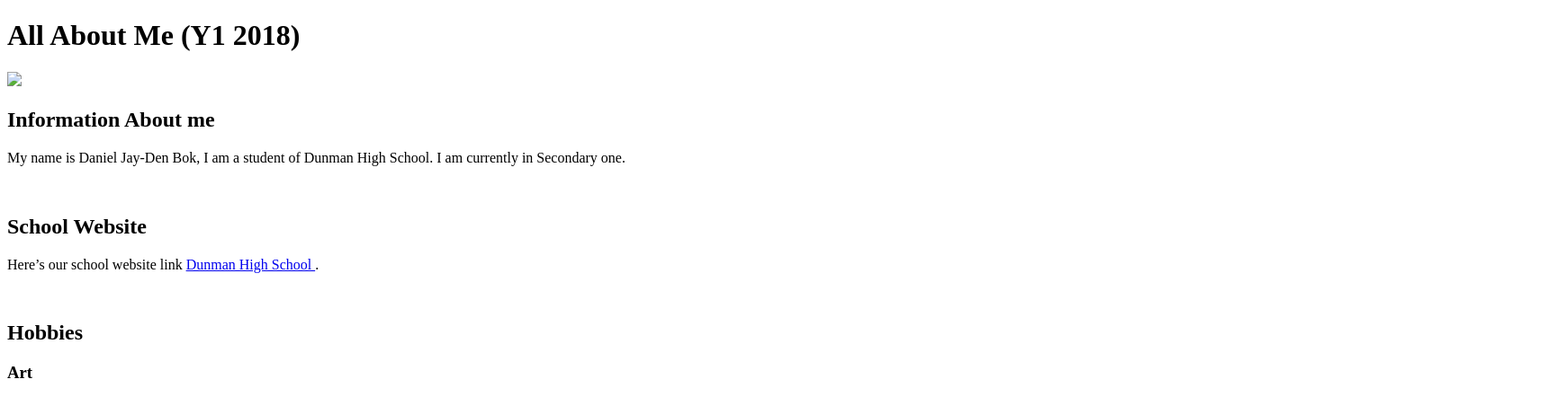
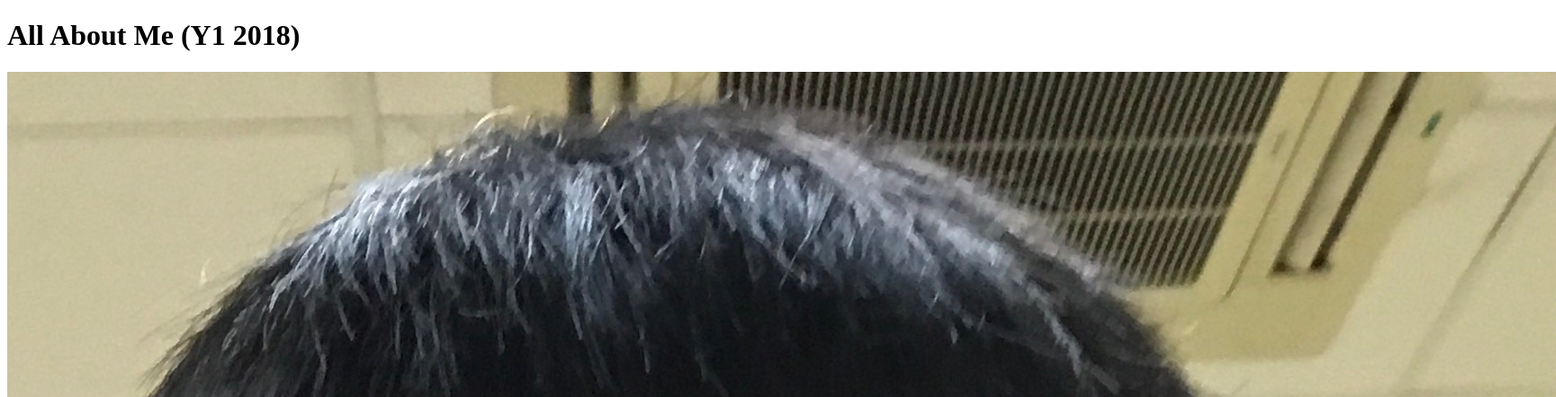
Before and after one commit to dhsdanielbok/dhsdanielbok.github.io, a plain HTML site: page index.html in a window 1280 px wide. Shown: the top 442 px of the page at 90% size, 1729 px wide, since content can reach past the window. Drawn offline with Linux system fonts and the light colour scheme.

Commit message:
Update index.html

```diff
--- a/index.html
+++ b/index.html
@@ -4,7 +4,7 @@
 <body>
   <h1> All About Me (Y1 2018) </h1>
   <title> My Personal Cover Website </title>
-  <img src ="IMAGE_2840 (4).JPG"/>
+  <img src ="IMG_2840 (4).JPG"/>
   <h2> Information About me </h2>
   <p> My name is Daniel Jay-Den Bok, I am a student of Dunman High School. I am currently in Secondary one.</p>
   <br>
```
